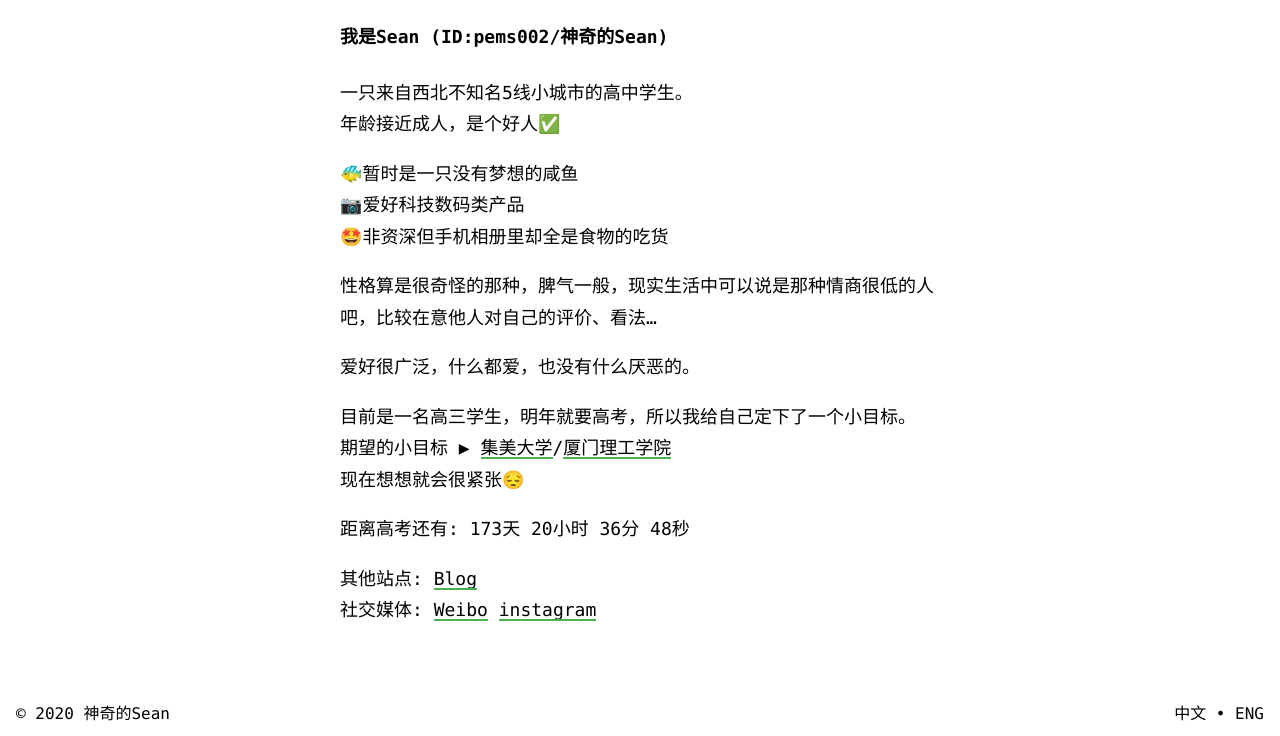
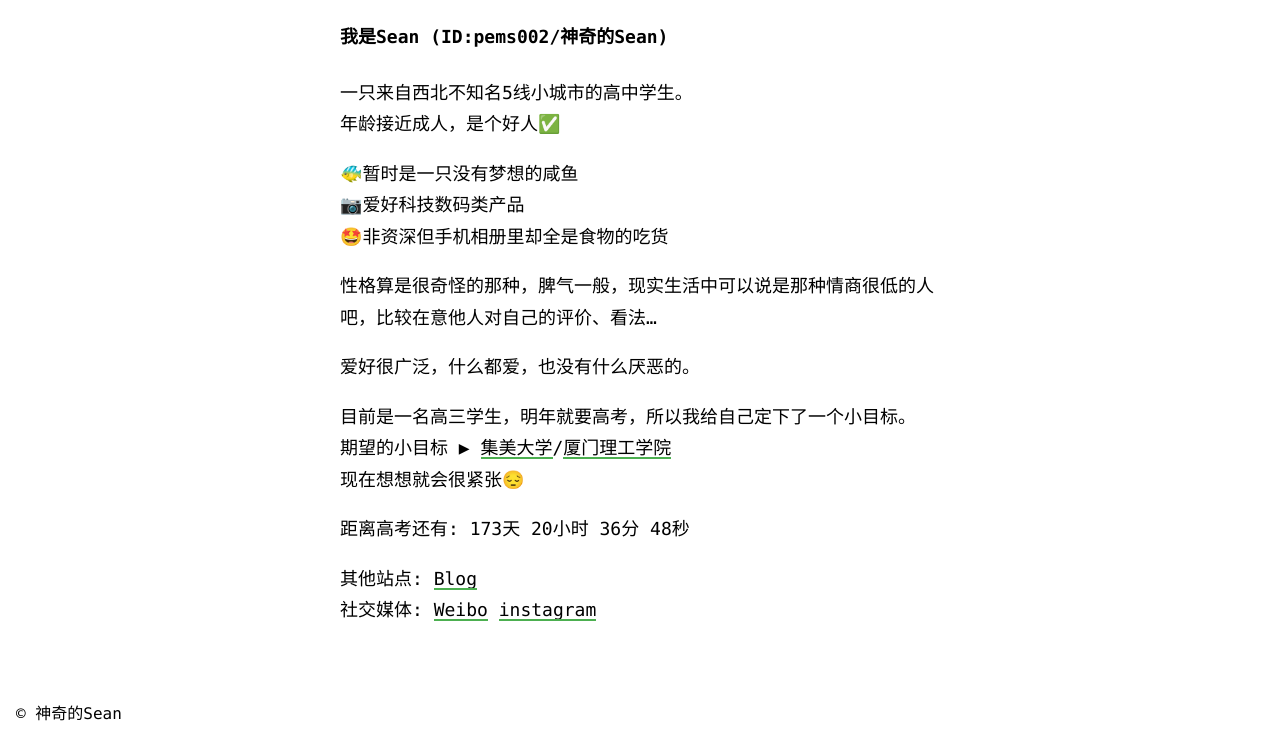
Before and after one commit to Pems002/home, a plain HTML site: page index.html in a window 1280 px wide. Shown: the part 114-850 px from the top of the page. Drawn offline with Linux system fonts and the light colour scheme.

Commit message:
更新文件 index.html

```diff
--- a/index.html
+++ b/index.html
@@ -24,15 +24,14 @@
             <p>性格算是很奇怪的那种，脾气一般，现实生活中可以说是那种情商很低的人吧，比较在意他人对自己的评价、看法…</p>
             <p>爱好很广泛，什么都爱，也没有什么厌恶的。</p>
             <p>
-				目前是一名高三学生，明年就要高考，所以我给自己定下了一个小目标。<br>期望的小目标 ▶ <a href="https://www.xmut.edu.cn" target="_blank" rel="noopener">集美大学</a>/<a href="https://www.xmut.edu.cn" target="_blank" rel="noopener">厦门理工学院</a><br>现在想想就会很紧张😔</p>
+				目前是一名高三学生，明年就要高考，所以我给自己定下了一个小目标。<br>期望的小目标 ▶ <a href="https://www.jmu.edu.cn" target="_blank" rel="noopener">集美大学</a>/<a href="https://www.xmut.edu.cn" target="_blank" rel="noopener">厦门理工学院</a><br>现在想想就会很紧张😔</p>
 			<p class="count"></p>
             <p>其他站点: <a href="https://blog.imsean.cn" target="_blank" rel="noopener">Blog</a><br>社交媒体: <a href="https://weibo.com/u/3225834177" target="_blank" rel="noopener">Weibo</a> <a href="https://www.instagram.com/pems002" target="_blank" rel="noopener">instagram</a></p>
             <p>  </p>
         </div>
     </main>
     <footer class="container">
-        <div>© 2020 <a href="https://www.imsean.cn" rel="noopener">神奇的Sean</a></div>
-		<div><a>中文</a> • <a href="https://www.imsean.cn/en.html" rel="noopener">ENG</a></div>
+        <div>© <a href="https://www.imsean.cn" rel="noopener">神奇的Sean</a></div>
     </footer>
 </body>
 <script>
```
